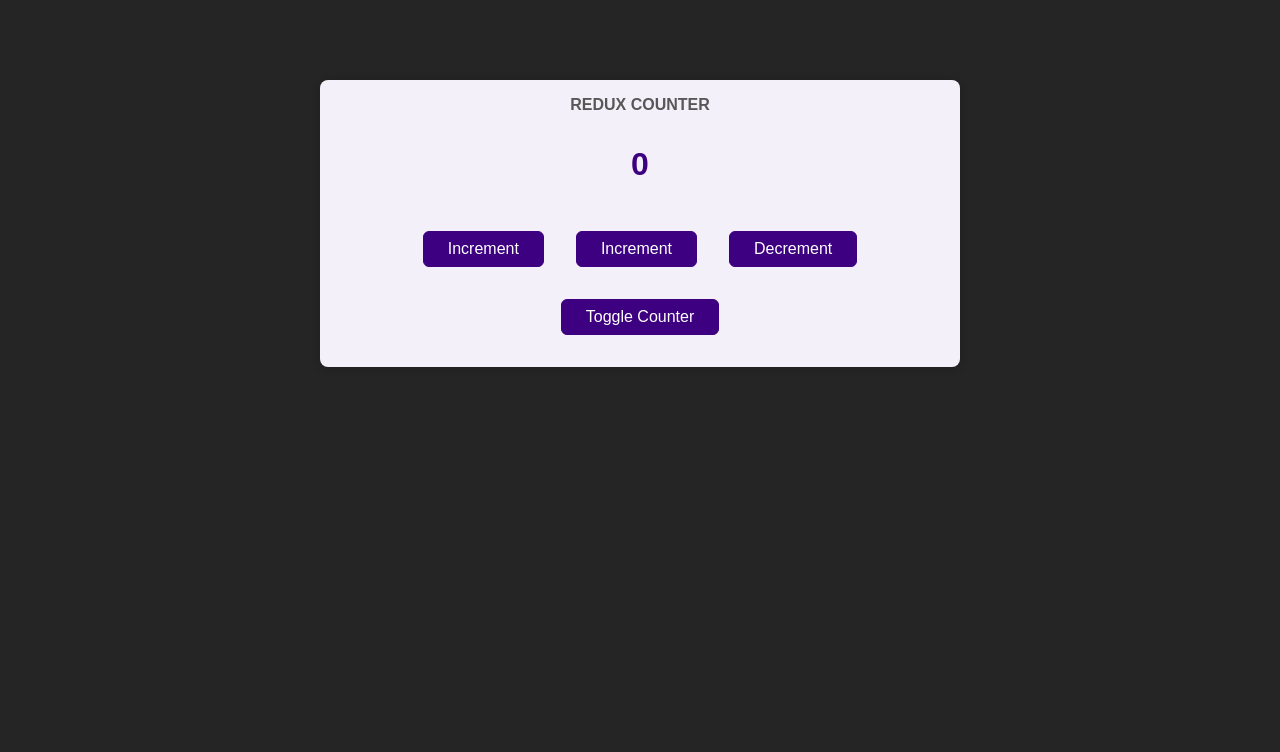
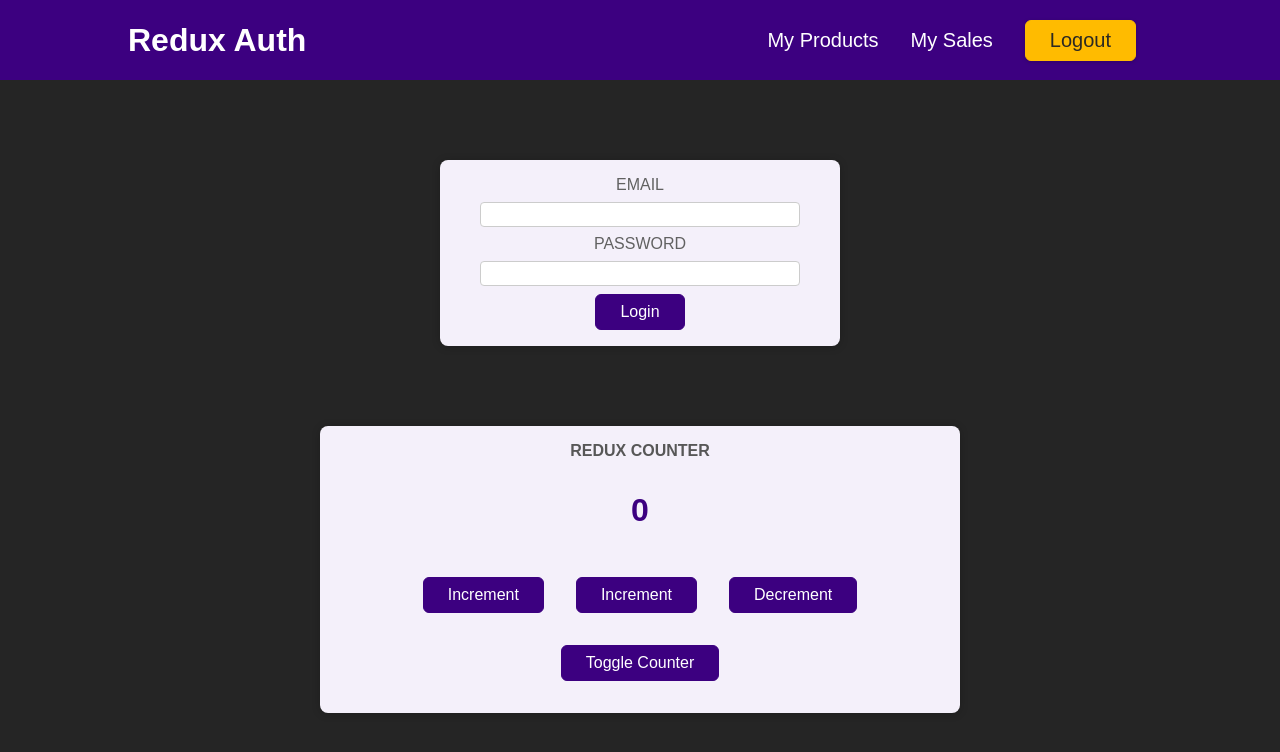
Before and after one commit to ervinkacar1991/redux_practice, a React (Create React App) app: page / in a window 1280 px wide. Shown: the top 752 px of the page. Built offline with nearby package versions, Linux system fonts and the light colour scheme; the HTML template or start-up script is replaced by a standard one.

Commit message:
Add new state for new demo app

```diff
--- a/src/App.js
+++ b/src/App.js
@@ -1,9 +1,15 @@
-import Counter from './components/Counter';
-
+import { Fragment } from "react";
+import Counter from "./components/Counter";
+import Header from "./components/Header";
+import Auth from "./components/Auth";
 
 function App() {
   return (
-    <Counter />
+    <Fragment>
+      <Header />
+      <Auth />
+      <Counter />
+    </Fragment>
   );
 }
 
```
